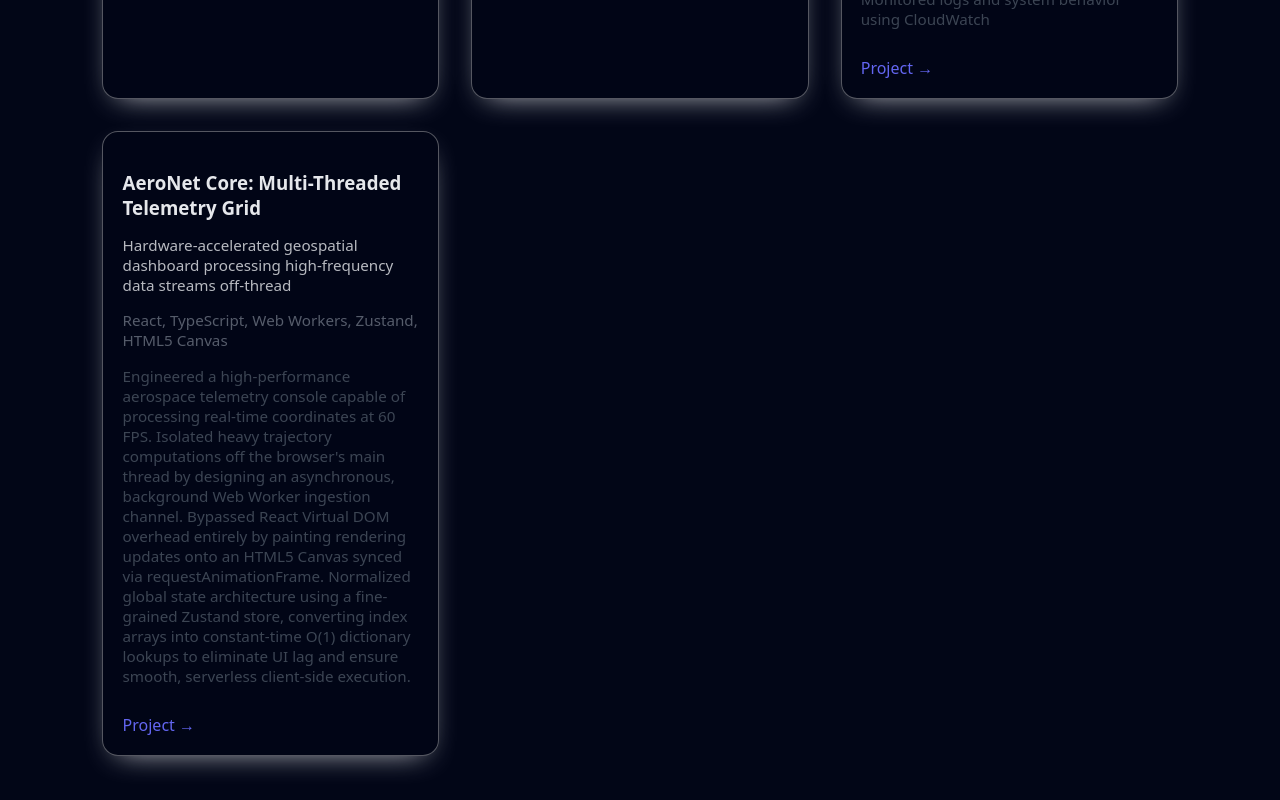
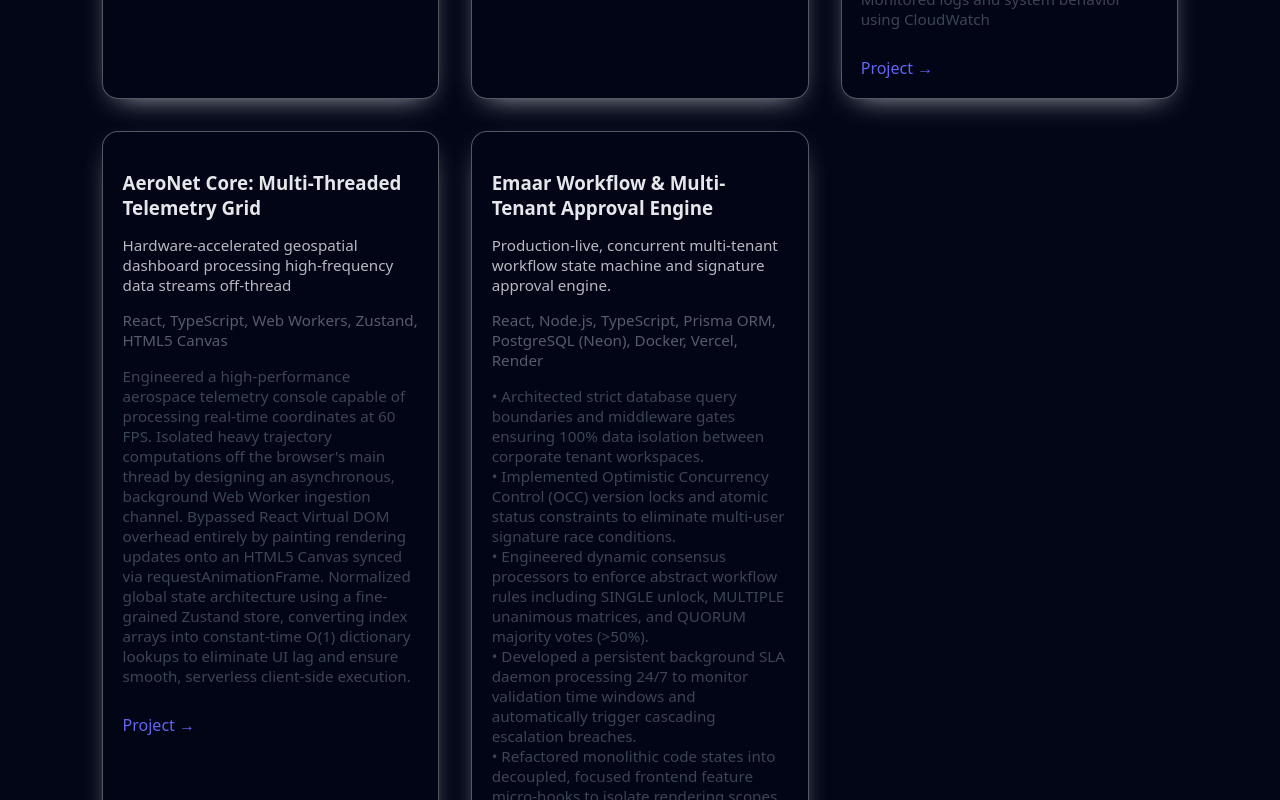
Before and after one commit to magical-soul/my-portfolio, a Next.js app: page / in a window 1280 px wide. Shown: the part 2860-3660 px from the top of the page. Built offline with nearby package versions, Linux system fonts and the light colour scheme.

Commit message:
feat(portfolio): add emmar project

```diff
--- a/app/components/Projects/Projects.jsx
+++ b/app/components/Projects/Projects.jsx
@@ -25,12 +25,12 @@
     description:
       "Generative AI application using Langchain, huggingface and aws services. This showcases  How real-world AI applications are structured on cloud, How to connect multiple AWS services into a working pipeline and How prompt-based systems can be integrated into scalable architectures",
 
-      //how we can use various foundational LLM models including open source models using aws bedrock.",
+    //how we can use various foundational LLM models including open source models using aws bedrock.",
     impact:
       "Designed an API using API Gateway, Built backend logic with AWS Lambda, Integrated with Bedrock foundation models for content generation, Stored generated blog outputs in Amazon S3, Monitored logs and system behavior using CloudWatch",
     live: "https://www.linkedin.com/posts/jyoti-baraskar-61040890_from-learning-building-recently-i-completed-ugcPost-7456832842296328194-jgV2?utm_source=share&utm_medium=member_desktop&rcm=ACoAABNIKWwBGYPEQM6f6_7AijnxX7viUFvNHMs",
   },
-    {
+  {
     title: "AeroNet Core: Multi-Threaded Telemetry Grid",
     tech: "React, TypeScript, Web Workers, Zustand, HTML5 Canvas",
     description:
@@ -39,7 +39,19 @@
       "Engineered a high-performance aerospace telemetry console capable of processing real-time coordinates at 60 FPS. Isolated heavy trajectory computations off the browser's main thread by designing an asynchronous, background Web Worker ingestion channel. Bypassed React Virtual DOM overhead entirely by painting rendering updates onto an HTML5 Canvas synced via requestAnimationFrame. Normalized global state architecture using a fine-grained Zustand store, converting index arrays into constant-time O(1) dictionary lookups to eliminate UI lag and ensure smooth, serverless client-side execution.",
     live: "https://telemetry-client-worker-dashboard.vercel.app",
   },
-
+  {
+    title: "Emaar Workflow & Multi-Tenant Approval Engine",
+    tech: "React, Node.js, TypeScript, Prisma ORM, PostgreSQL (Neon), Docker, Vercel, Render",
+    description:
+      "Production-live, concurrent multi-tenant workflow state machine and signature approval engine.",
+    impact: `• Architected strict database query boundaries and middleware gates ensuring 100% data isolation between corporate tenant workspaces.
+             • Implemented Optimistic Concurrency Control (OCC) version locks and atomic status constraints to eliminate multi-user signature race conditions.
+             • Engineered dynamic consensus processors to enforce abstract workflow rules including SINGLE unlock, MULTIPLE unanimous matrices, and QUORUM majority votes (>50%).
+             • Developed a persistent background SLA daemon processing 24/7 to monitor validation time windows and automatically trigger cascading escalation breaches.
+             • Refactored monolithic code states into decoupled, focused frontend feature micro-hooks to isolate rendering scopes and eliminate UI calculation lag.
+             • Orchestrated full-stack cloud deployment splitting the static React UI onto Vercel's global CDN edge networks and anchoring the Node API container on Render.`,
+    live: "https://emmar-workflow-system-frontend.vercel.app/",
+  },
 ];
 
 export default function Projects() {
@@ -64,7 +76,7 @@
                   target="_blank"
                   className="inline-block mt-4 text-blue-600 hover:underline"
                 >
-                 Project →
+                  Project →
                 </a>
               )}
             </div>
--- a/app/components/Projects/projects.module.scss
+++ b/app/components/Projects/projects.module.scss
@@ -59,5 +59,6 @@
   &__impact {
     font-size: 0.875rem;
     color: #4b5563;
+    white-space: pre-line;
   }
 }
```
